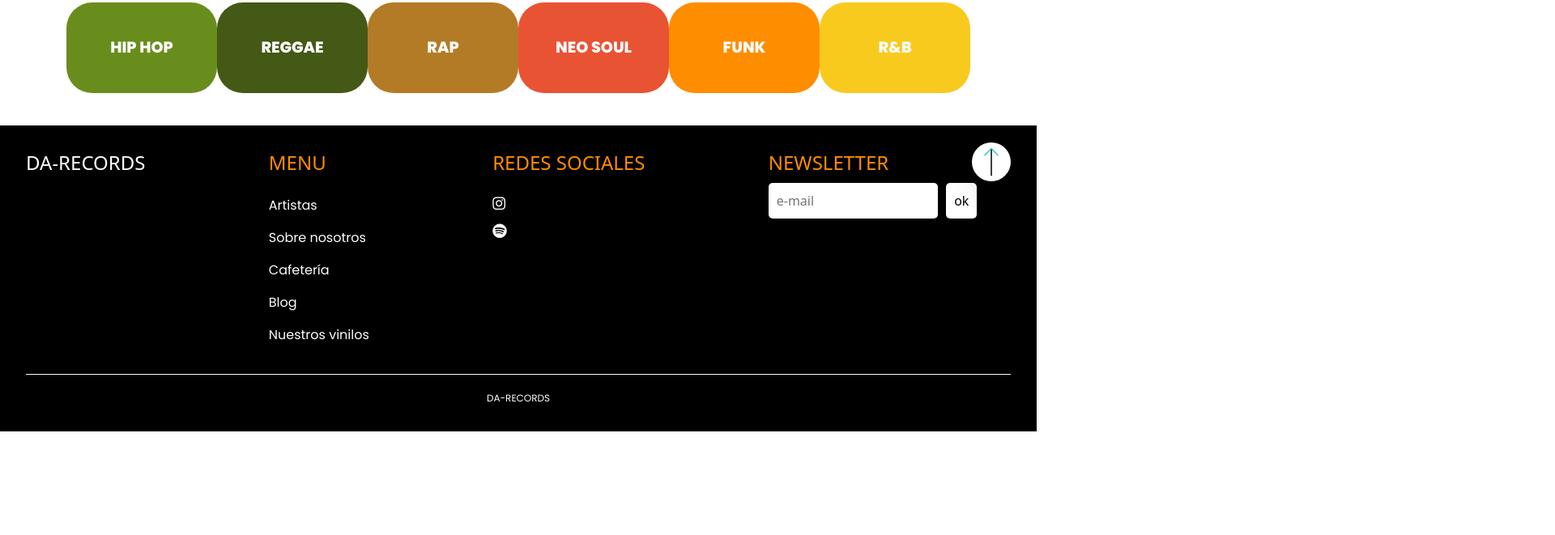
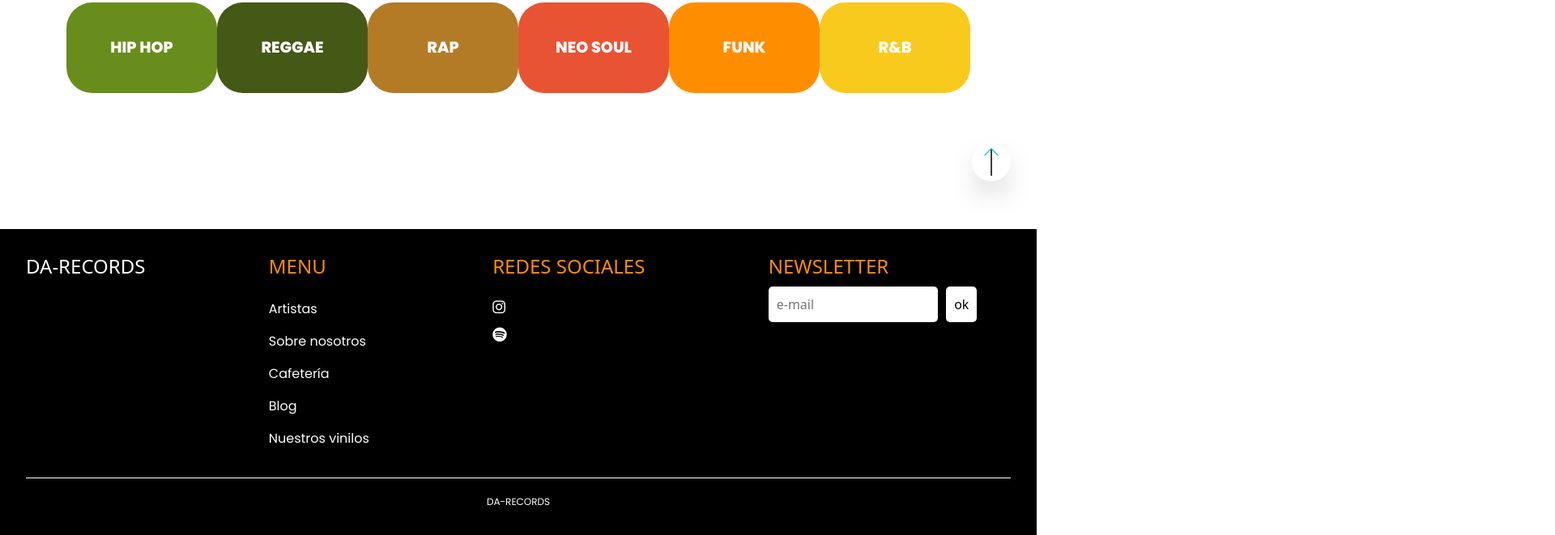
Before and after one commit to paulasha/Vinilos-tienda, a plain HTML site: page cafeteria.html in a window 1280 px wide. Shown: the part 560-1221 px from the top of the page at 81% size, 1920 px wide, since content can reach past the window. Before the commit the page ends 1093 px from the top, so only its background shows below. Drawn offline with nearby package versions, Linux system fonts and the light colour scheme; a web font is replaced by a local one.

Commit message:
cambio margin

```diff
--- a/css/cafeteria.css
+++ b/css/cafeteria.css
@@ -628,7 +628,7 @@ footer {
     background-color: black;
     color: white;
     padding: 2em;
-    margin-top: 12em;
+    margin-top: 20em;
   }
 
   footer .footer-container {
```
